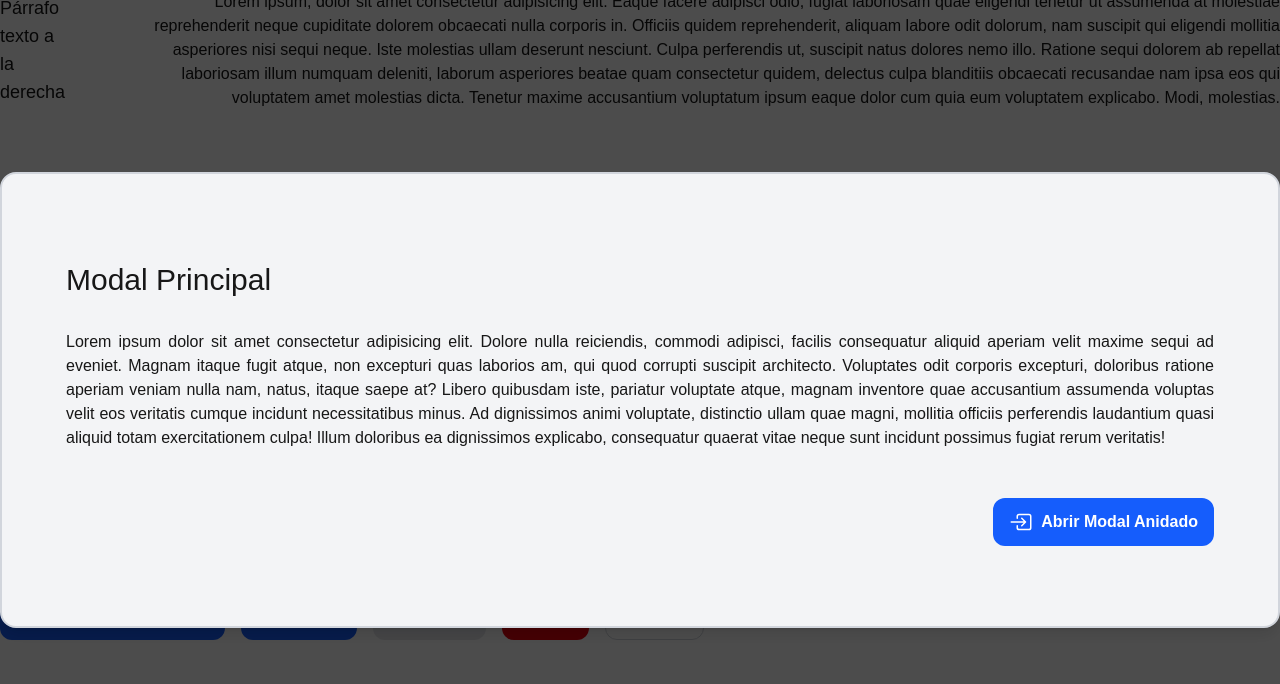
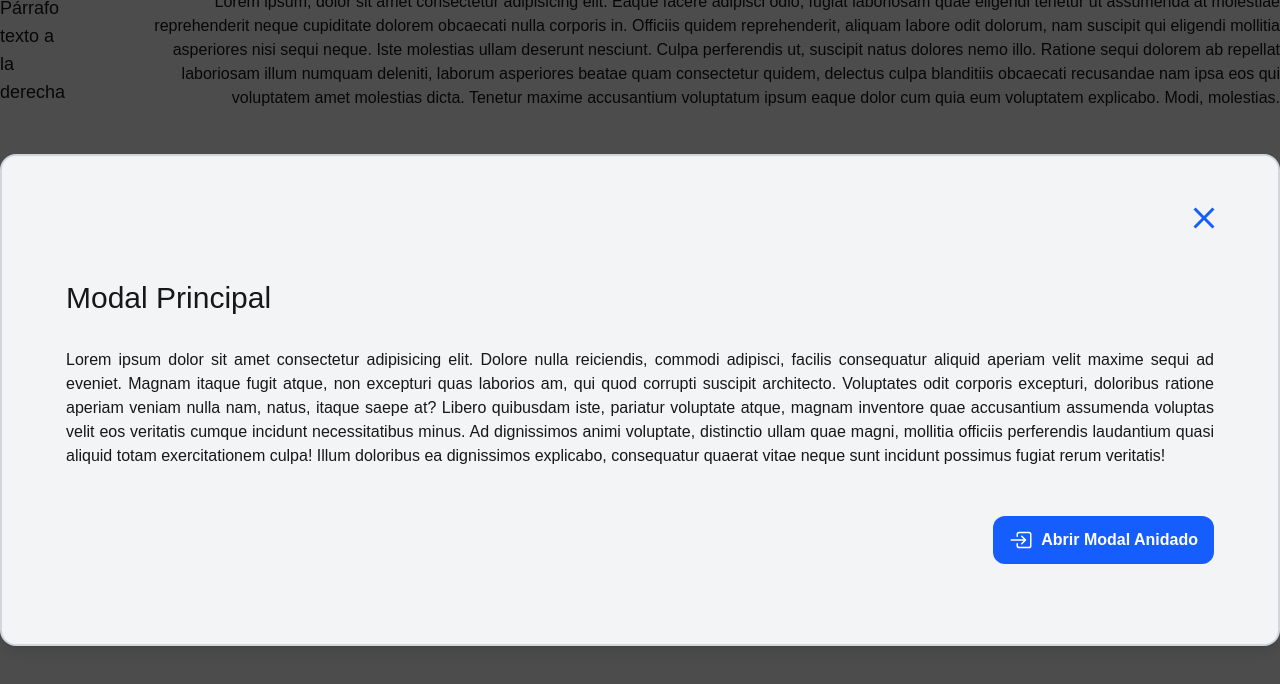
Before and after one commit to dspwebstudiomx/dashboard_next, a Next.js app: page / in a window 1280 px wide. Both pictures are taken after a click on the button "Abrir Modal Principal". Shown: the part 1254-1938 px from the top of the page. Built offline with nearby package versions, Linux system fonts and the light colour scheme.

Commit message:
UI: Mejorar componente Modal: actualizar propiedades y agregar icono al botón de cerrar

```diff
--- a/src/components/Modal/Modal.tsx
+++ b/src/components/Modal/Modal.tsx
@@ -32,10 +32,10 @@ declare global {
 
 // Define las propiedades del modal
 interface ModalProps {
-	children: React.ReactNode;
-	onClose: () => void;
-	closeButtonRef?: React.RefObject<HTMLButtonElement>;
-	modalTitle?: string;
+	children: React.ReactNode; // Contenido del modal
+	onClose: () => void; // Función para cerrar el modal
+	closeButtonRef?: React.RefObject<HTMLButtonElement>; // Referencia para el botón de cerrar
+	modalTitle?: string; // Título del modal
 }
 
 // Componente Modal
@@ -64,11 +64,12 @@ const Modal = ({
 			aria-labelledby="modal-title">
 			<div className="bg-gray-100 p-8 rounded-2xl border-2 border-gray-300 shadow-lg transform transition-all duration-300 animate-modalIn z-40 2xl:min-w-screen-xl 2xl:max-w-screen-xl mx-auto">
 				<div className="flex justify-end">
-					<Button variant="icon" ref={closeButtonRef} onClick={onClose}>
-						<span role="img" aria-label="icon">
-							<IoMdClose className="text-4xl font-bold" />
-						</span>
-					</Button>
+					<Button
+						icon={<IoMdClose className="text-4xl font-bold" />} // Icono de cerrar
+						variant="icon" // Variante del botón para icono
+						ref={closeButtonRef} // Referencia para el botón de cerrar
+						onClick={onClose} // Función para cerrar el modal
+					/>
 				</div>
 				<div className=" flex flex-col gap-8 p-8">
 					<H3 id="modal-title" align="left">
```
